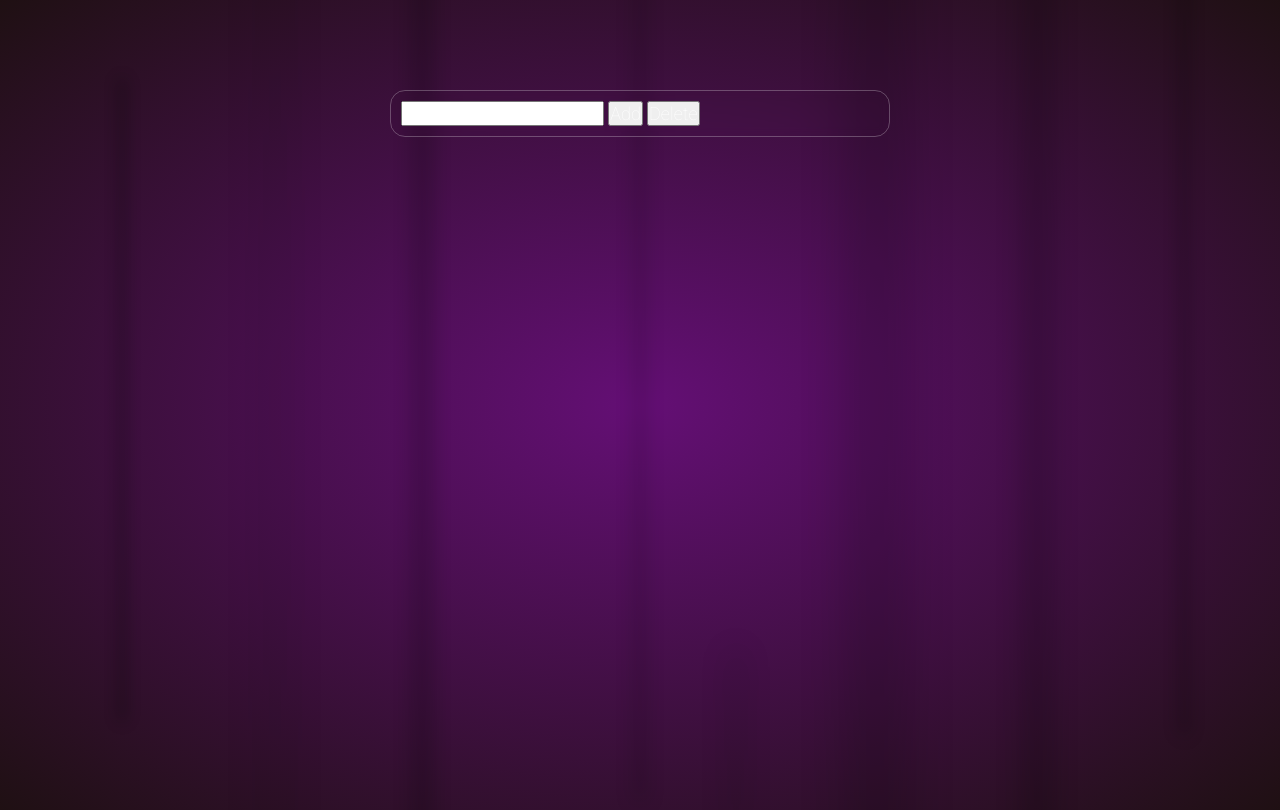
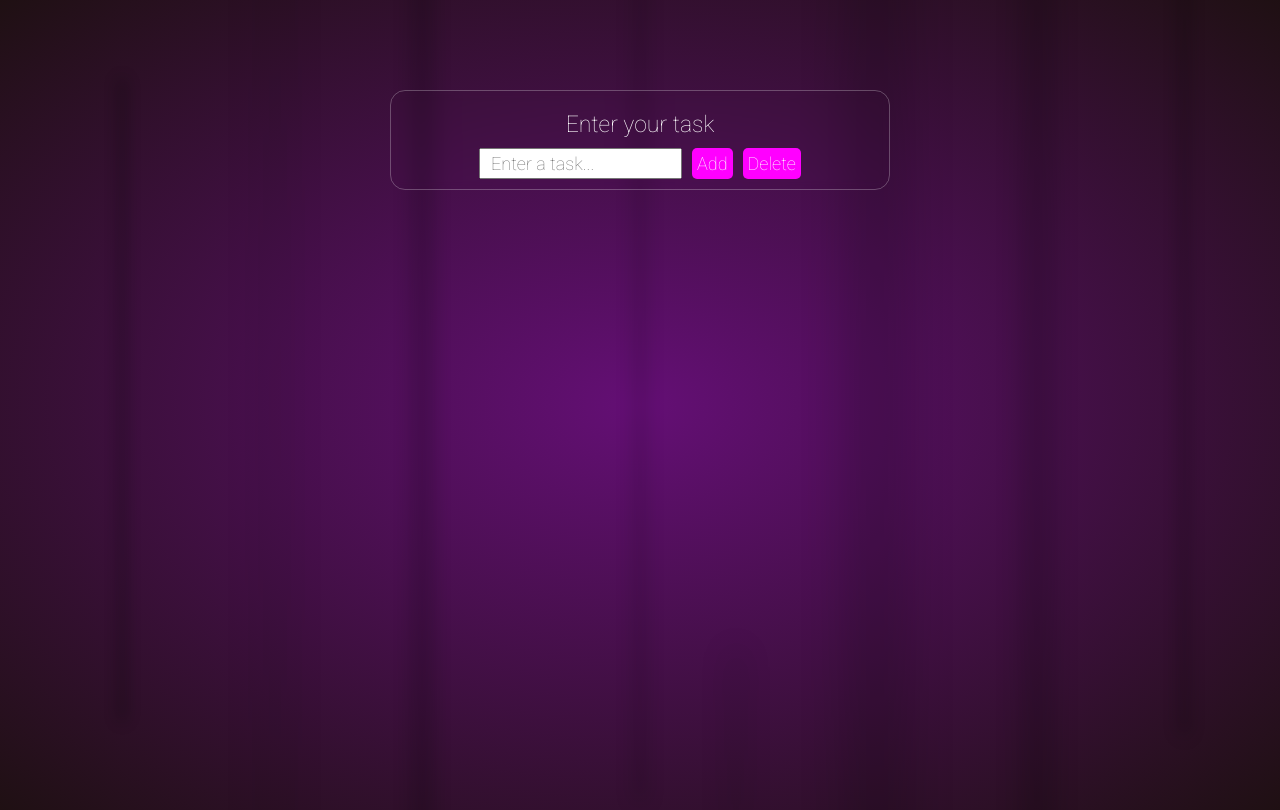
Before and after one commit to FranCarn/todo-list-typescript, a website with bundled scripts: page public/index.html in a window 1280 px wide. Built offline with nearby package versions, Linux system fonts and the light colour scheme.

Commit message:
feat(index.css): main page ready

```diff
--- a/public/index.css
+++ b/public/index.css
@@ -35,7 +35,31 @@ body {
   border-radius: 15px;
   padding: 10px;
 }
-
+form {
+  display: flex;
+  justify-content: center;
+  gap: 10px;
+}
+button {
+  background-color: fuchsia;
+  border: none;
+  border-radius: 5px;
+  padding: 5px;
+}
+button:hover {
+  color: black;
+  scale: 1.1;
+  cursor: pointer;
+  font-weight: bold;
+}
+input::placeholder {
+  text-indent: 10px;
+}
+h1 {
+  font-size: 23px;
+  text-align: center;
+  margin: 10px 0;
+}
 .light {
   position: absolute;
   width: 0px;
--- a/public/index.html
+++ b/public/index.html
@@ -24,8 +24,9 @@
     <div class="light x9"></div>
     <noscript>You need to enable JavaScript to run this app.</noscript>
     <div class="formContainer">
+      <h1 class="title">Enter your task</h1>
       <form id="new-task-form">
-        <input type="text" id="new-task-title" />
+        <input type="text" id="new-task-title" placeholder="Enter a task..." />
 
         <button type="submit">Add</button>
         <button id="deleteTasks">Delete</button>
```
